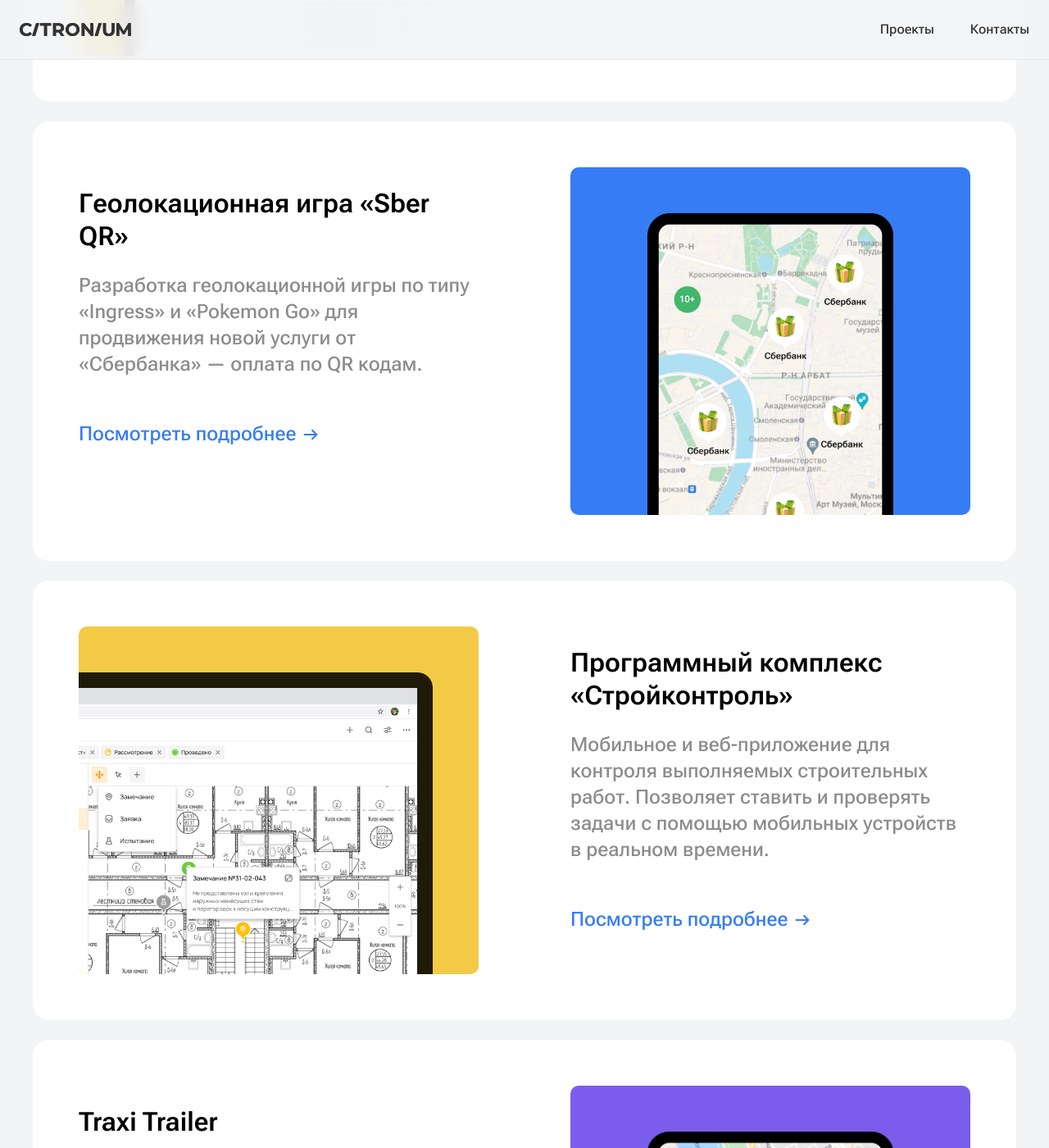
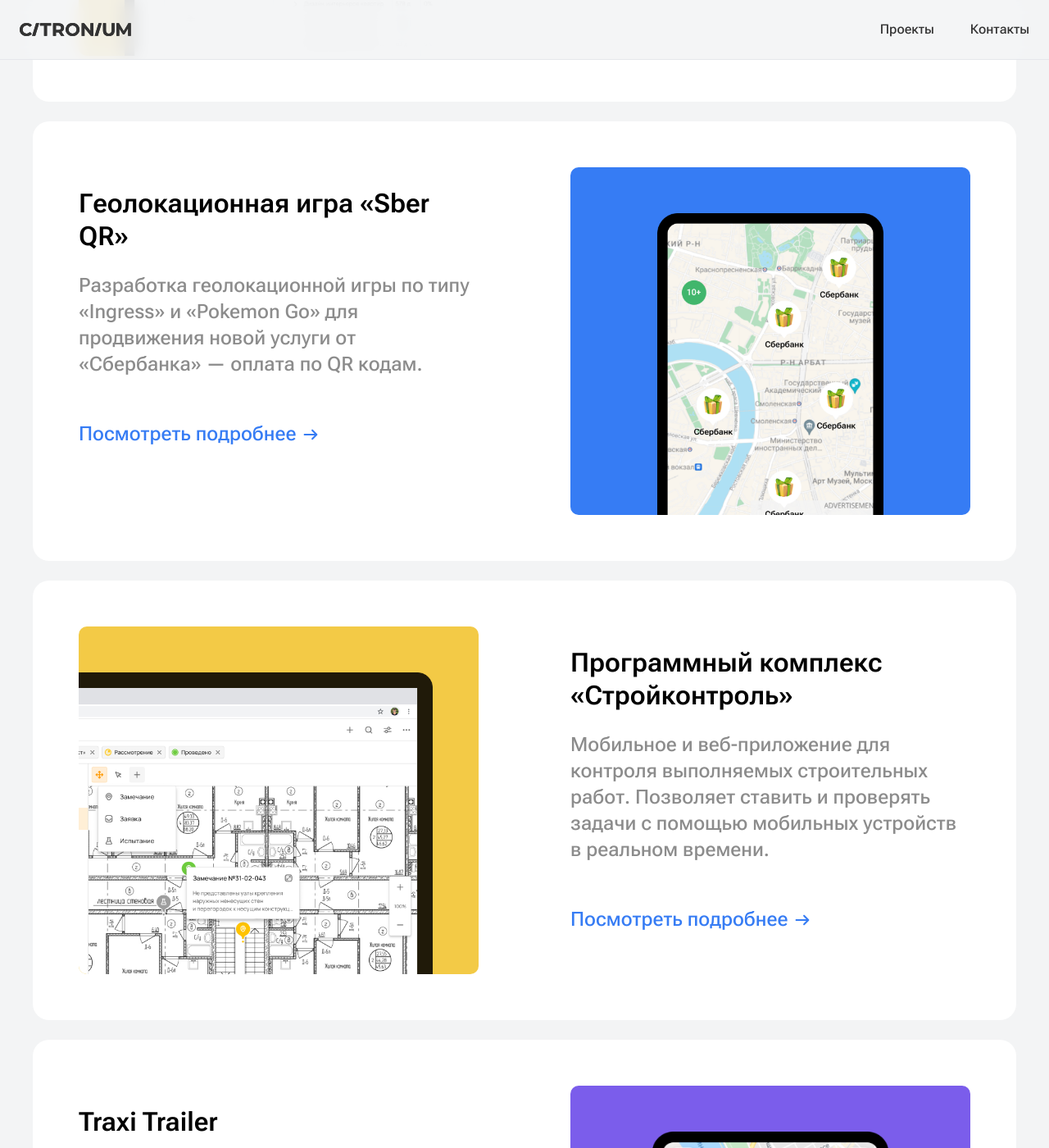
Before and after one commit to Citronium/citronium-landing-en, a Jekyll site: the page built from projects.html, in a window 1280 px wide and 1400 px high, scrolled down 948 px. Shown: the whole window at 82% size. Built offline with Jekyll 4.4.1, drawn with Linux system fonts in a browser that asks for light colours.

Commit message:
fix position image in projects page

```diff
--- a/_sass/_projects.scss
+++ b/_sass/_projects.scss
@@ -179,6 +179,7 @@
             &--center {
                 display: flex;
                 justify-content: center;
+                align-items: flex-end;
                 position: relative;
 
                 @media (max-width: 640px) {
@@ -189,6 +190,7 @@
                     position: absolute;
                     top: 56px;
                     max-width: 300px;
+                    height: 100%;
 
                     @media (max-width: 960px) {
                         max-width: 414px;
```
